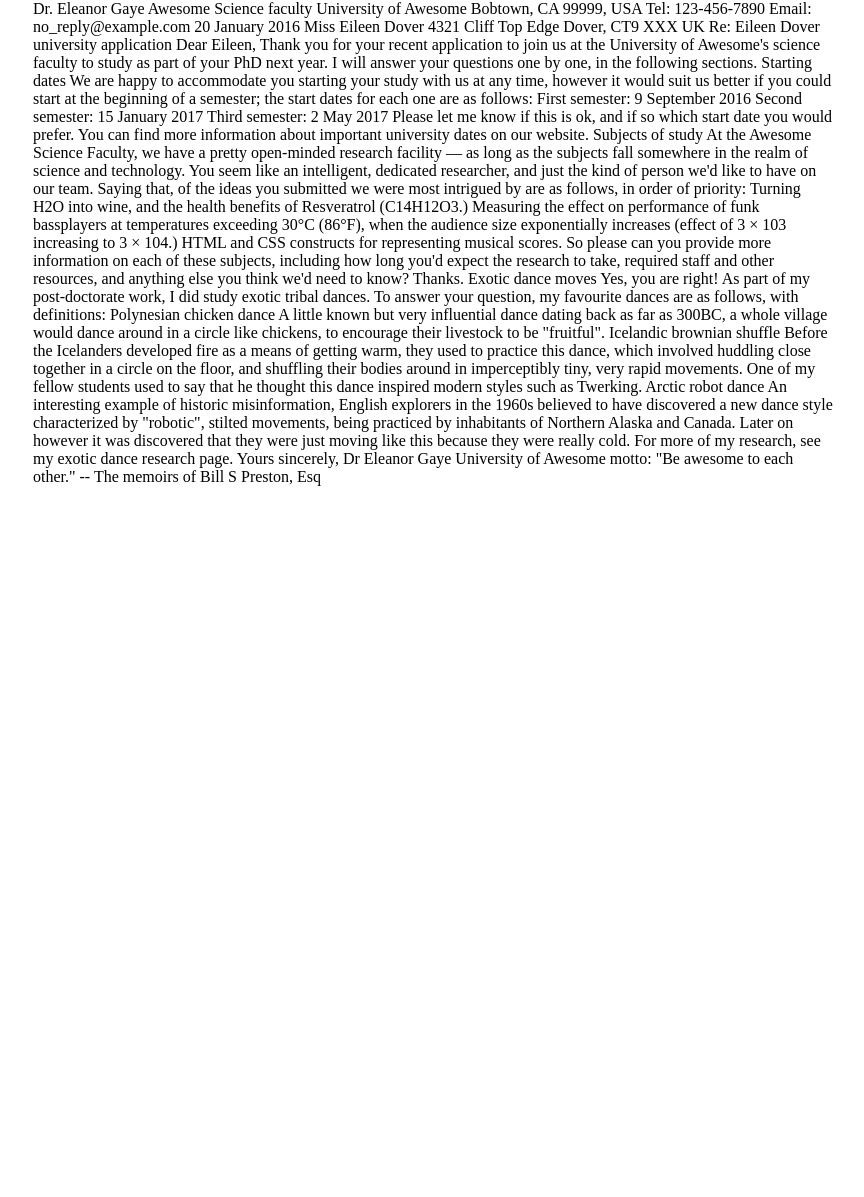
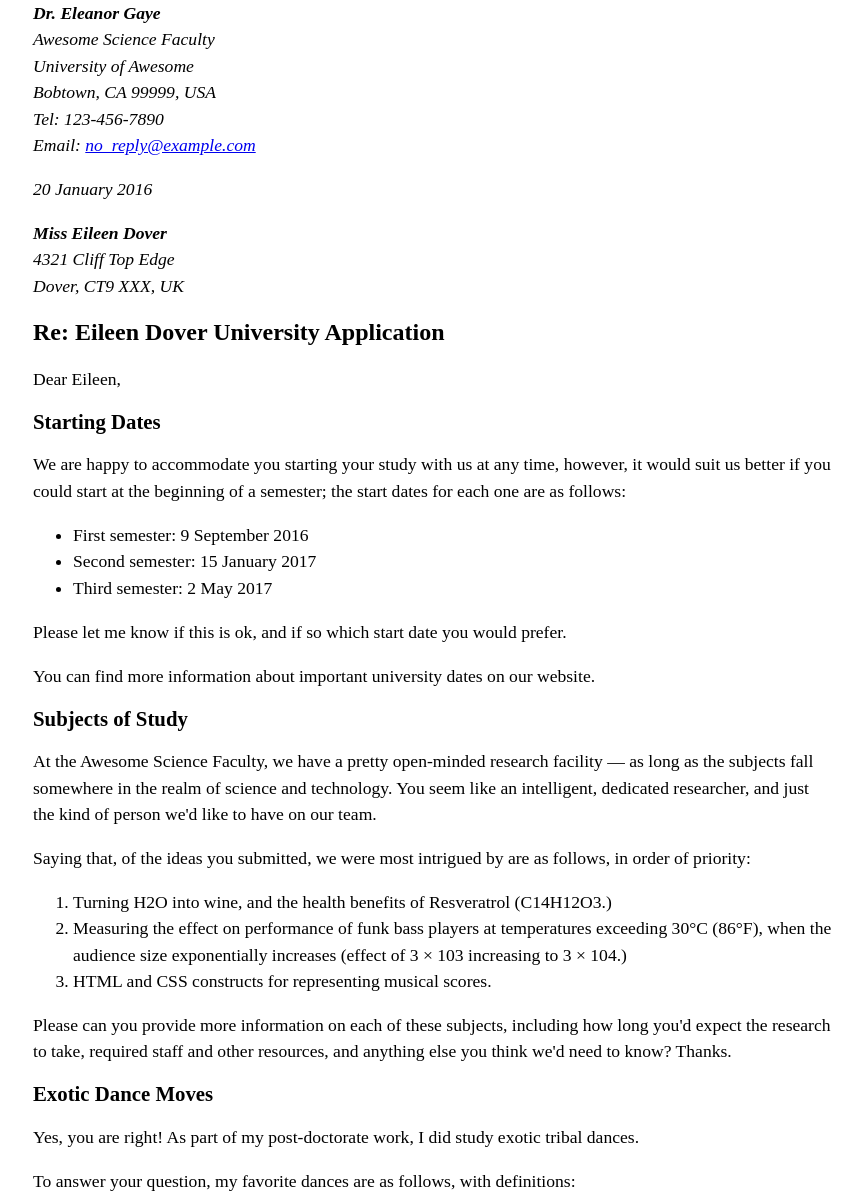
Before and after one commit to chso22088/git-tutorial, a website built with Vite: page index.html in a window 1280 px wide. Shown: the top 1197 px of the page, without its empty margins (207-1071 px from the left). Before the commit the page ends 800 px from the top, so only its background shows below. Built offline with nearby package versions, Linux system fonts and the light colour scheme.

Commit message:
2023/10/16/0419

```diff
--- a/index.html
+++ b/index.html
@@ -1,71 +1,89 @@
+<!DOCTYPE html>
 <html>
   <head>
     <meta charset="utf-8" />
+    <title>University Application</title>
     <link rel="stylesheet" href="./style.css" />
   </head>
   <body>
-    Dr. Eleanor Gaye
-Awesome Science faculty
-University of Awesome
-Bobtown, CA 99999,
-USA
-Tel: 123-456-7890
-Email: no_reply@example.com
+    <address>
+      <strong>Dr. Eleanor Gaye</strong><br />
+      Awesome Science Faculty<br />
+      University of Awesome<br />
+      Bobtown, CA 99999, USA<br />
+      Tel: 123-456-7890<br />
+      Email: <a href="mailto:no_reply@example.com">no_reply@example.com</a>
+    </address>
 
-20 January 2016
+    <time datetime="2016-01-20">
+      <p><em>20 January 2016</em></p>
+    </time>
 
-Miss Eileen Dover
-4321 Cliff Top Edge
-Dover, CT9 XXX
-UK
+    <address>
+      <strong>Miss Eileen Dover</strong><br />
+      4321 Cliff Top Edge<br />
+      Dover, CT9 XXX, UK
+    </address>
 
+    <section>
+      <h1>Re: Eileen Dover University Application</h1>
+      <p>Dear Eileen,</p>
+    </section>
 
-Re: Eileen Dover university application
+    <section>
+      <h2>Starting Dates</h2>
+      <p>
+        We are happy to accommodate you starting your study with us at any time, however, it would suit us better if you could start at the beginning of a semester; the start dates for each one are as follows:
+      </p>
+      <ul>
+        <li>First semester: 9 September 2016</li>
+        <li>Second semester: 15 January 2017</li>
+        <li>Third semester: 2 May 2017</li>
+      </ul>
+      <p>Please let me know if this is ok, and if so which start date you would prefer.</p>
+      <p>You can find more information about important university dates on our website.</p>
+    </section>
 
-Dear Eileen,
+    <section>
+      <h2>Subjects of Study</h2>
+      <p>
+        At the Awesome Science Faculty, we have a pretty open-minded research facility — as long as the subjects fall somewhere in the realm of science and technology. You seem like an intelligent, dedicated researcher, and just the kind of person we'd like to have on our team.
+      </p>
+      <p>
+        Saying that, of the ideas you submitted, we were most intrigued by are as follows, in order of priority:
+      </p>
+      <ol>
+        <li>Turning H2O into wine, and the health benefits of Resveratrol (C14H12O3.)</li>
+        <li>Measuring the effect on performance of funk bass players at temperatures exceeding 30°C (86°F), when the audience size exponentially increases (effect of 3 × 103 increasing to 3 × 104.)</li>
+        <li>HTML and CSS constructs for representing musical scores.</li>
+      </ol>
+      <p>Please can you provide more information on each of these subjects, including how long you'd expect the research to take, required staff and other resources, and anything else you think we'd need to know? Thanks.</p>
+    </section>
 
-Thank you for your recent application to join us at the University of Awesome's science faculty to study as part of your PhD next year. I will answer your questions one by one, in the following sections.
+    <section>
+      <h2>Exotic Dance Moves</h2>
+      <p>Yes, you are right! As part of my post-doctorate work, I did study exotic tribal dances.</p>
+      <p>To answer your question, my favorite dances are as follows, with definitions:</p>
+      <dl>
+        <dt>Polynesian Chicken Dance</dt>
+        <dd>
+          A little-known but very influential dance dating back as far as 300 BC, a whole village would dance around in a circle like chickens, to encourage their livestock to be "fruitful."
+        </dd>
+        <dt>Icelandic Brownian Shuffle</dt>
+        <dd>
+          Before the Icelanders developed fire as a means of getting warm, they used to practice this dance, which involved huddling close together in a circle on the floor and shuffling their bodies around in imperceptibly tiny, very rapid movements. One of my fellow students used to say that he thought this dance inspired modern styles such as Twerking.
+        </dd>
+        <dt>Arctic Robot Dance</dt>
+        <dd>
+          An interesting example of historic misinformation, English explorers in the 1960s believed to have discovered a new dance style characterized by "robotic," stilted movements, being practiced by inhabitants of Northern Alaska and Canada. Later on, however, it was discovered that they were just moving like this because they were really cold.
+        </dd>
+      </dl>
+      <p>For more of my research, see my exotic dance research page.</p>
+    </section>
 
-Starting dates
-
-We are happy to accommodate you starting your study with us at any time, however it would suit us better if you could start at the beginning of a semester; the start dates for each one are as follows:
-
-First semester: 9 September 2016
-Second semester: 15 January 2017
-Third semester: 2 May 2017
-
-Please let me know if this is ok, and if so which start date you would prefer.
-
-You can find more information about important university dates on our website.
-
-
-Subjects of study
-
-At the Awesome Science Faculty, we have a pretty open-minded research facility — as long as the subjects fall somewhere in the realm of science and technology. You seem like an intelligent, dedicated researcher, and just the kind of person we'd like to have on our team. Saying that, of the ideas you submitted we were most intrigued by are as follows, in order of priority:
-
-Turning H2O into wine, and the health benefits of Resveratrol (C14H12O3.)
-Measuring the effect on performance of funk bassplayers at temperatures exceeding 30°C (86°F), when the audience size exponentially increases (effect of 3 × 103 increasing to 3 × 104.)
-HTML and CSS constructs for representing musical scores.
-
-So please can you provide more information on each of these subjects, including how long you'd expect the research to take, required staff and other resources, and anything else you think we'd need to know? Thanks.
-
-
-Exotic dance moves
-
-Yes, you are right! As part of my post-doctorate work, I did study exotic tribal dances. To answer your question, my favourite dances are as follows, with definitions:
-
-Polynesian chicken dance
-A little known but very influential dance dating back as far as 300BC, a whole village would dance around in a circle like chickens, to encourage their livestock to be "fruitful".
-Icelandic brownian shuffle
-Before the Icelanders developed fire as a means of getting warm, they used to practice this dance, which involved huddling close together in a circle on the floor, and shuffling their bodies around in imperceptibly tiny, very rapid movements. One of my fellow students used to say that he thought this dance inspired modern styles such as Twerking.
-Arctic robot dance
-An interesting example of historic misinformation, English explorers in the 1960s believed to have discovered a new dance style characterized by "robotic", stilted movements, being practiced by inhabitants of Northern Alaska and Canada. Later on however it was discovered that they were just moving like this because they were really cold.
-
-For more of my research, see my exotic dance research page.
-
-Yours sincerely,
-Dr Eleanor Gaye
-
-University of Awesome motto: "Be awesome to each other." -- The memoirs of Bill S Preston, Esq
+    <section>
+      <p>Yours sincerely,<br /><strong>Dr. Eleanor Gaye</strong></p>
+      <p>University of Awesome motto: <q>"Be awesome to each other." -- The memoirs of Bill S Preston, Esq</q></p>
+    </section>
   </body>
 </html>
```
